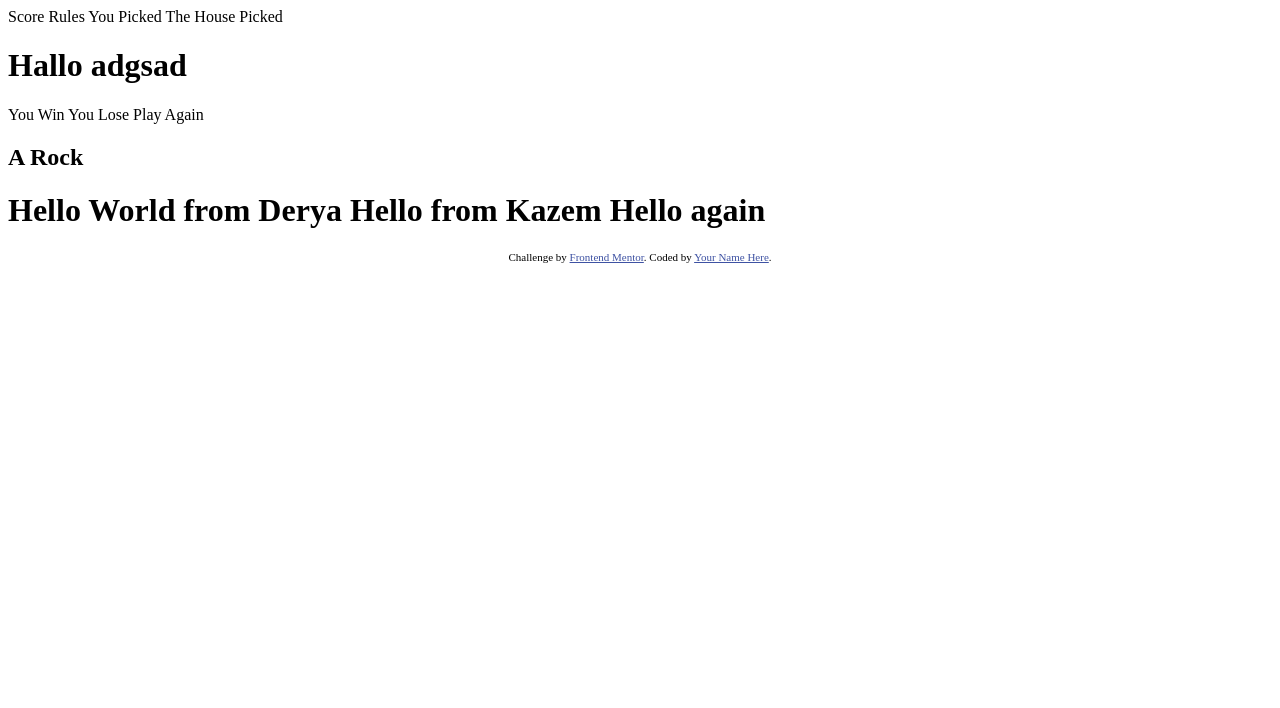
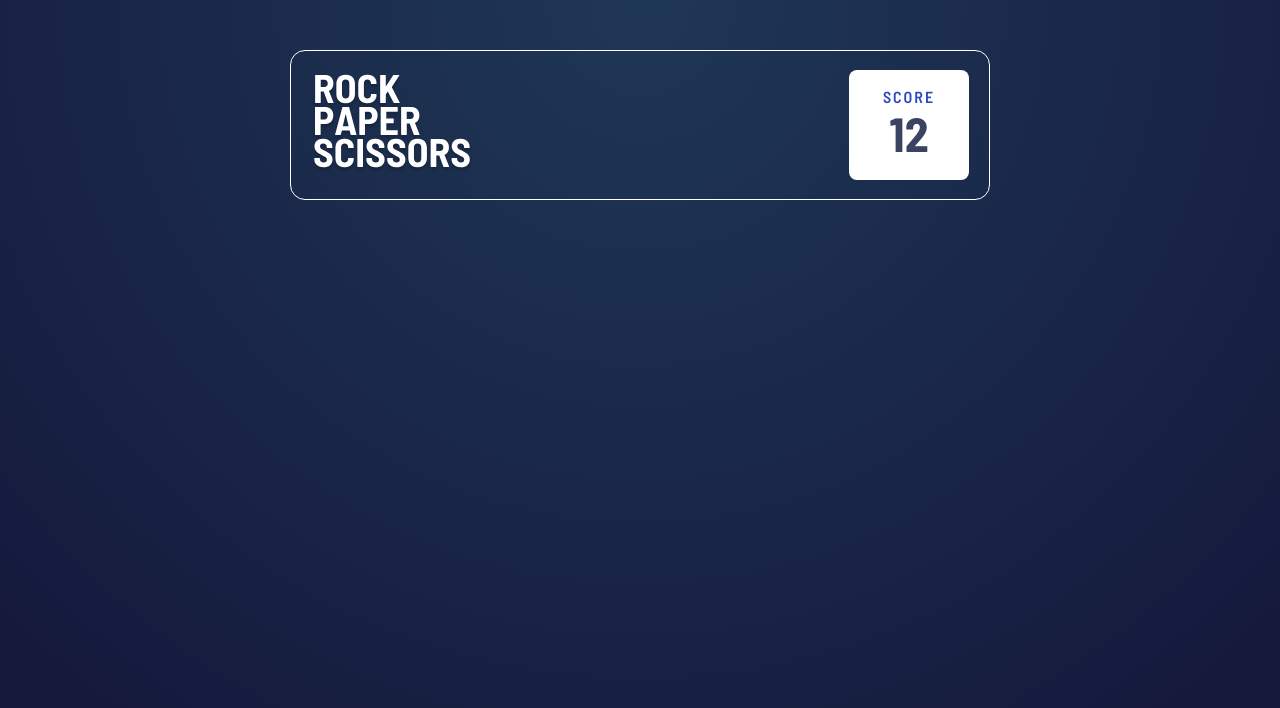
Before and after one commit to frontendmentorio/rock-paper-scissors, a website: page index.html in a window 1280 px wide. Drawn offline with Linux system fonts and the light colour scheme.

Commit message:
added bg and score-header

```diff
--- a/index.html
+++ b/index.html
@@ -10,46 +10,29 @@
 
   <title>Frontend Mentor | Rock, Paper, Scissors</title>
 
-  Score
-  Rules
+  <link rel="preconnect" href="https://fonts.googleapis.com">
+  <link rel="preconnect" href="https://fonts.gstatic.com" crossorigin>
+  <link href="https://fonts.googleapis.com/css2?family=Barlow+Semi+Condensed:wght@600;700&display=swap" rel="stylesheet">
 
-  You Picked
-  The House Picked
-  <h1>Hallo adgsad</h1>
-  You Win
-  You Lose
+  <link rel="stylesheet" href="styles.css">
+  <script src="app.js"></script>
 
-  Play Again
-
-  <h2>A Rock</h2>
-
-  <h1>
-    Hello World from Derya
-    Hello from Kazem
-    Hello again
-  </h1>
-
-  <!-- Feel free to remove these styles or customise in your own stylesheet 👍 -->
-  <style>
-    .attribution {
-      font-size: 11px;
-      text-align: center;
-    }
-
-    .attribution a {
-      color: hsl(228, 45%, 44%);
-    }
-  </style>
 </head>
 
 <body>
 
+  <div class="container">
+    <div class="score-header">
+      <div class="logo">
+        <img src="images/logo.svg" alt="Logo">
+      </div>
+      <div class="score">
+        <p>SCORE</p>
+        <h1>12</h1>
+      </div>
+    </div>
+  </div>
 
-
-  <div class="attribution">
-    Challenge by <a href="https://www.frontendmentor.io?ref=challenge" target="_blank">Frontend Mentor</a>.
-    Coded by <a href="#">Your Name Here</a>.
-  </div>
 </body>
 
 </html>
--- /dev/null
+++ b/styles.css
@@ -0,0 +1,54 @@
+* { margin: 0;
+padding: 0;
+box-sizing: border-box;}
+
+body {
+    background: radial-gradient(circle at top, hsl(214, 47%, 23%), hsl(237, 49%, 15%));
+    background-size: cover;
+    width: 100vw;
+    height: 100vh;
+    font-family: 'Barlow Semi Condensed', sans-serif;
+}
+
+.score-header {
+    width: 700px;
+    border: 1px solid white;
+    border-radius: 15px;
+    display: flex;
+    justify-content: space-between;
+    align-items: center;
+    margin-top: 50px;
+    height: 150px;
+}
+
+.container {
+    display: flex;
+    flex-direction: column;
+    align-items:center;
+}
+
+.score {
+    width: 120px;
+    height: 110px;
+    background-color: #fff;
+    border-radius: 8px;
+    margin-right: 20px;
+    display: flex;
+    flex-direction: column;
+    justify-content: center;
+    align-items: center;
+}
+
+.logo {
+    margin-left: 20px;
+}
+
+.score p {
+    color: hsl(229, 64%, 46%);
+    letter-spacing: 2px;
+    line-height: 15px;
+}
+.score h1 {
+    color: hsl(229, 25%, 31%);
+    font-size: 48px;
+}
```
Also changed, not shown: app.js (added).
